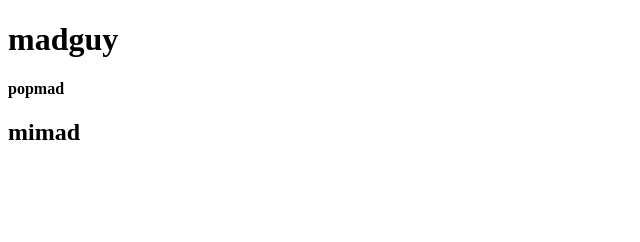
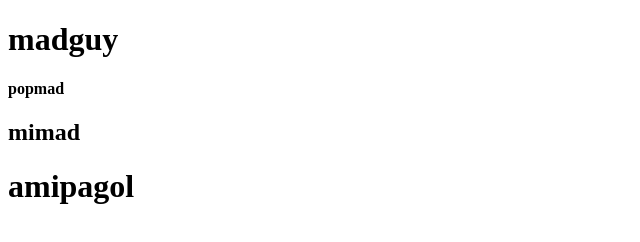
Before and after one commit to aurko03/first-website, a plain HTML site: page index3.html in a window 1280 px wide. Shown: the whole page, without its empty margins (0-640 px from the left). Drawn offline with Linux system fonts and the light colour scheme.

Commit message:
edited index3.html

```diff
--- a/index3.html
+++ b/index3.html
@@ -9,5 +9,6 @@
     <h1>madguy</h1>
     <h4>popmad</h4>
     <h2>mimad</h2>
+    <h1>amipagol</h1>
 </body>
 </html>
```
